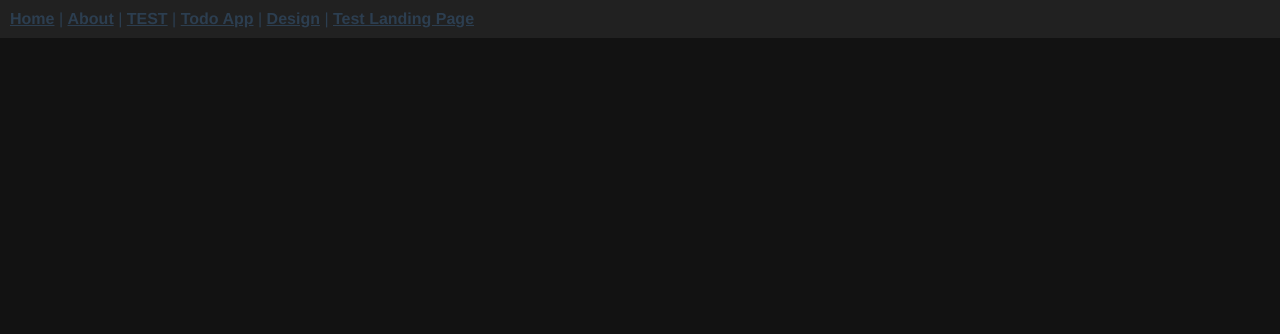
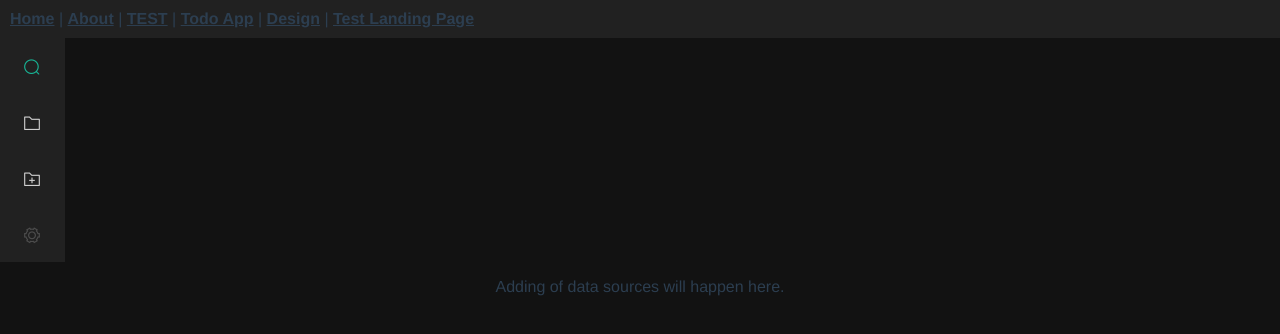
Before and after one commit to COS301-SE-2021/Custom-Data-Source-Search, a Vue app in the folder packages/vue/: page /#/AddDataSource in a window 1280 px wide. Shown: the top 334 px of the page. Built offline with nearby package versions, Linux system fonts and the light colour scheme.

Commit message:
Added a route to "Add Data Source"

```diff
--- /dev/null
+++ b/packages/vue/src/components/AddDataSourceElement.vue
@@ -0,0 +1,21 @@
+<template>
+  <div>
+    <CollapseSideNav></CollapseSideNav>
+  </div>
+  <div>
+    <p>Adding of data sources will happen here.</p>
+  </div>
+</template>
+
+<script>
+import CollapseSideNav from "./LandingPageCompnents/CollapseSideNav";
+
+export default {
+  components: {
+    CollapseSideNav
+  }
+};
+</script>
+
+<style>
+</style>
--- a/packages/vue/src/components/LandingPageCompnents/CollapseSideNav.vue
+++ b/packages/vue/src/components/LandingPageCompnents/CollapseSideNav.vue
@@ -7,7 +7,10 @@
         <el-menu-item index="2" route="/ViewDataSource">
           <i class="el-icon-folder" ></i>
         </el-menu-item>
-        <el-menu-item index="3" disabled>
+        <el-menu-item index="3" route="/AddDataSource">
+          <i class="el-icon-folder-add"></i>
+        </el-menu-item>
+        <el-menu-item index="4" disabled>
             <i class="el-icon-setting"></i>
         </el-menu-item>
     </el-menu>
--- a/packages/vue/src/router/index.js
+++ b/packages/vue/src/router/index.js
@@ -40,6 +40,11 @@ const routes = [
     name: 'ViewDataSource',
     component: () => import('../views/ViewDataSource')
   },
+  {
+    path: '/AddDataSource',
+    name: 'AddDataSource',
+    component: () => import('../views/AddDataSource')
+  },
 ]
 
 const router = createRouter({
--- /dev/null
+++ b/packages/vue/src/views/AddDataSource.vue
@@ -0,0 +1,20 @@
+<template>
+  <AddDataSourceElement></AddDataSourceElement>
+</template>
+
+<script>
+// @ is an alias to /src
+import AddDataSourceElement from "../components/AddDataSourceElement";
+
+export default {
+  name: 'Test',
+  components: {
+    AddDataSourceElement,
+  },
+  data(){
+    return {
+      msg: "Trying out landing page design"
+    }
+  }
+}
+</script>
```
